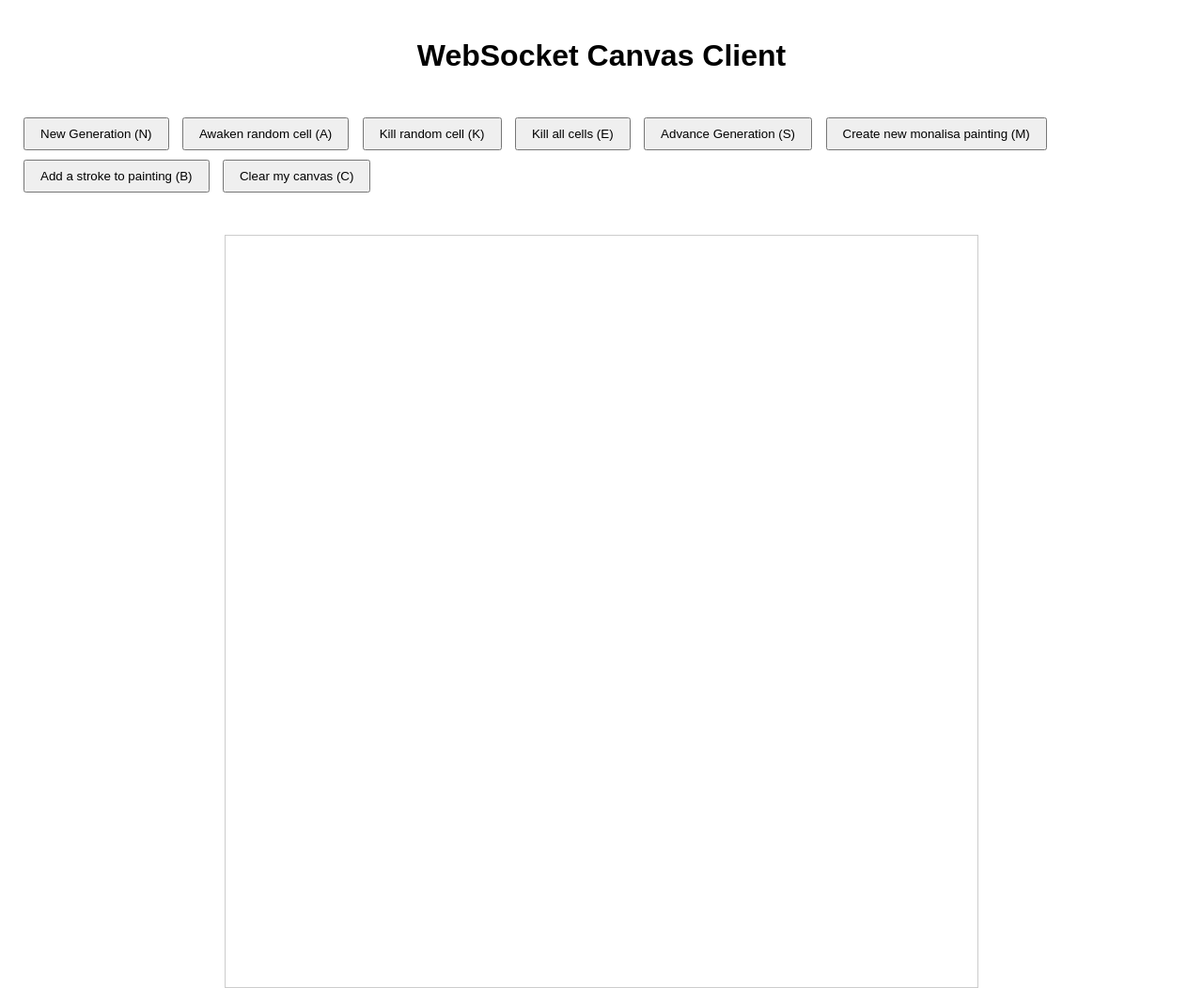
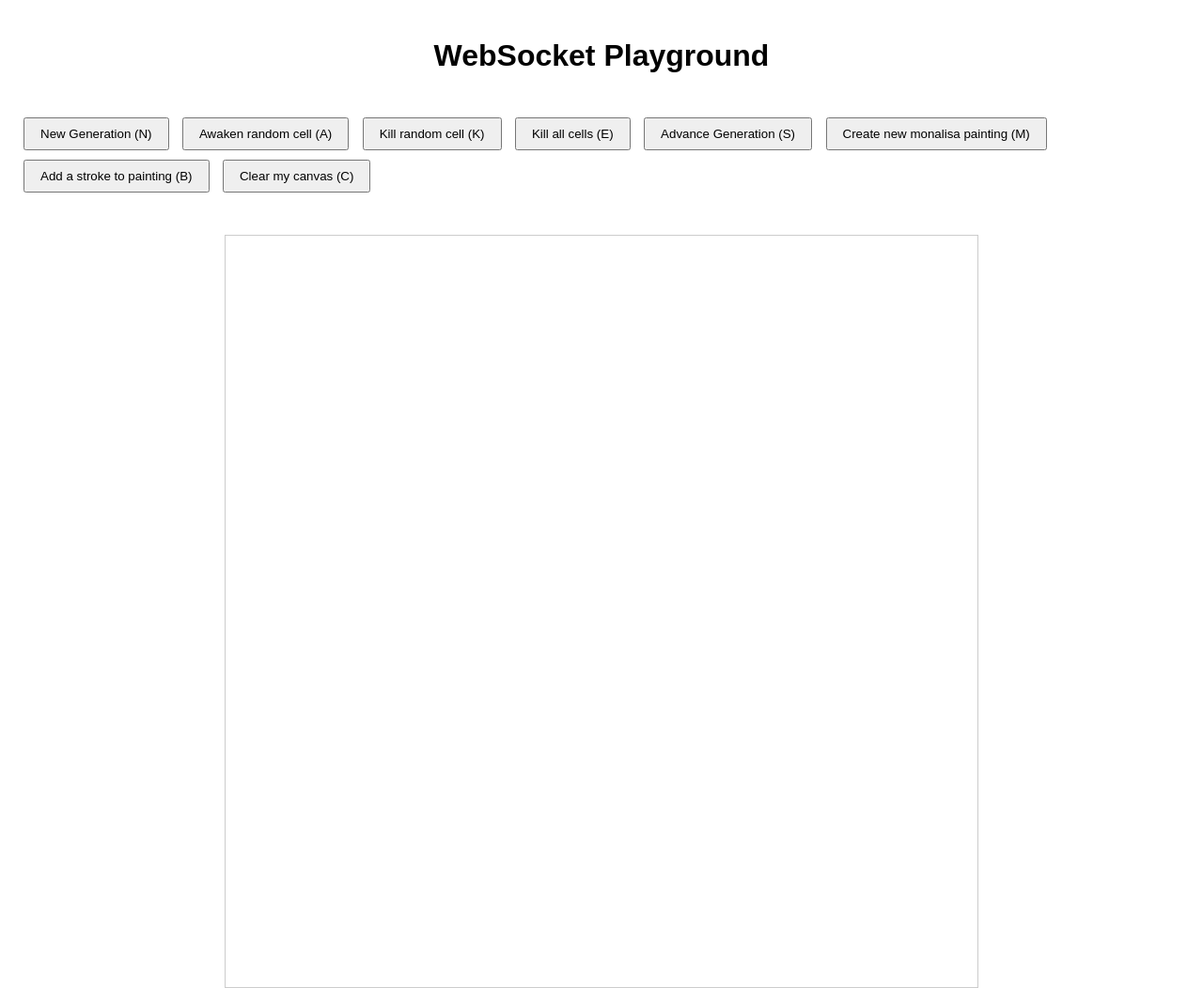
Before and after one commit to armedev/game-of-life, a plain HTML site: page static/index.html in a window 1280 px wide. Shown: the top 1052 px of the page at 94% size. Drawn offline with Linux system fonts and the light colour scheme.

Commit message:
feat: title changes

```diff
--- a/static/index.html
+++ b/static/index.html
@@ -3,7 +3,7 @@
 <head>
     <meta charset="UTF-8">
     <meta name="viewport" content="width=device-width, initial-scale=1.0">
-    <title>WebSocket Canvas Client</title>
+    <title>WebSocket Playground</title>
   <script src="https://unpkg.com/htmx.org@1.9.5"></script>
     <style>
         body {
@@ -48,7 +48,7 @@
     </style>
 </head>
 <body>
-    <h1>WebSocket Canvas Client</h1>
+    <h1>WebSocket Playground</h1>
 
     <div class="controls">
         <button id="n">New Generation (N)</button>
```
